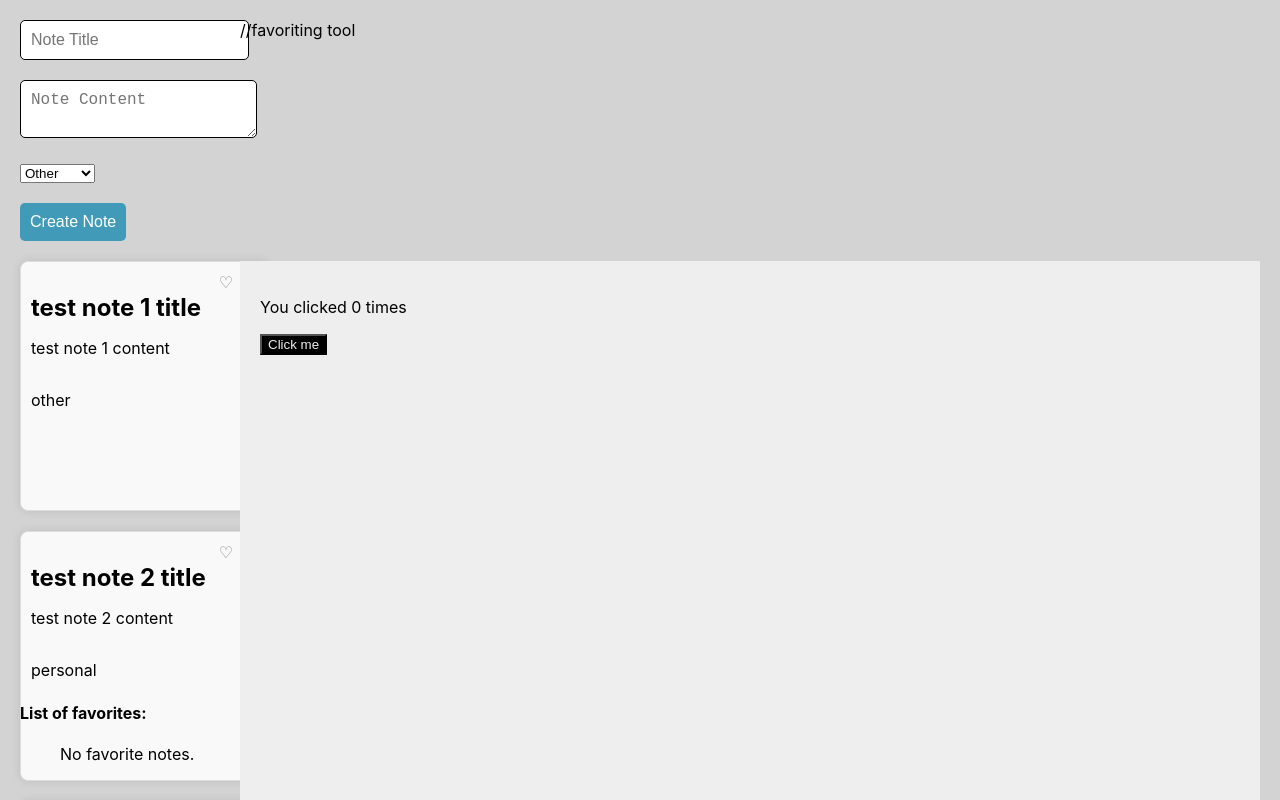
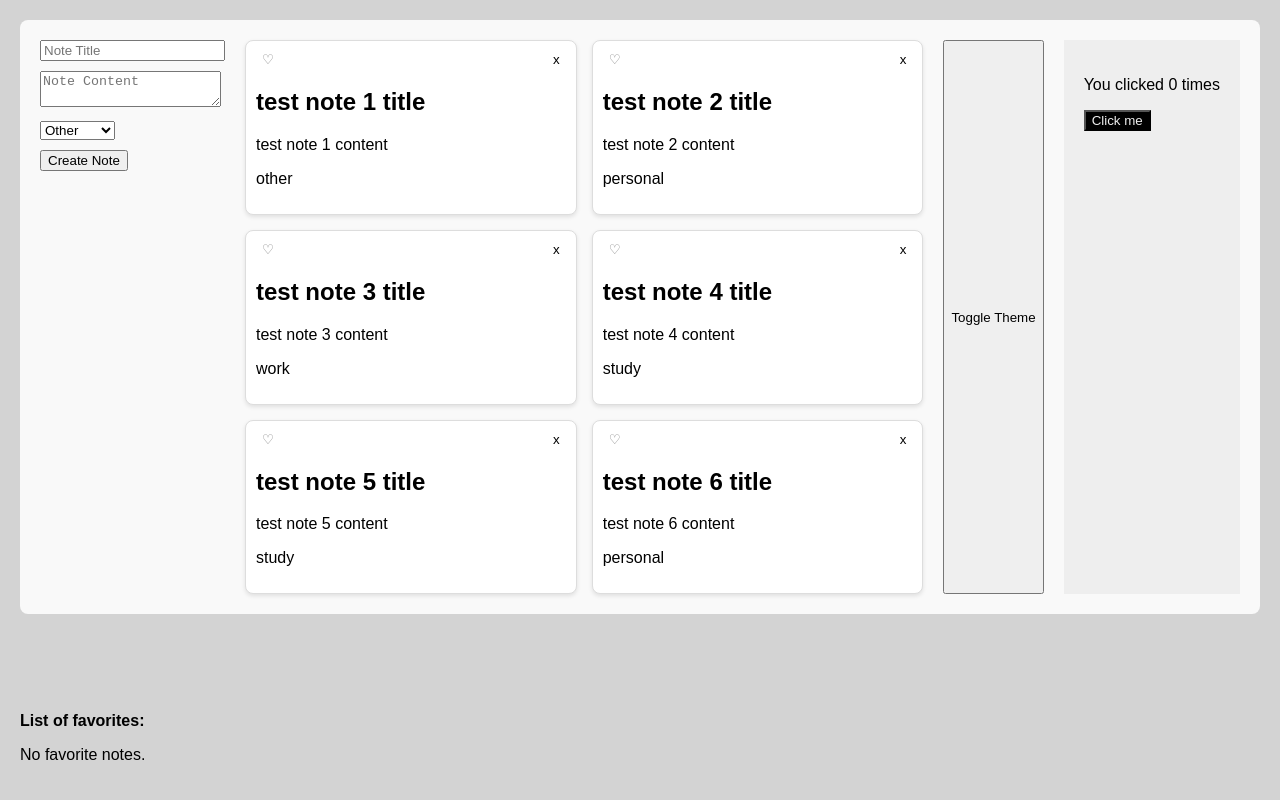
Before and after one commit to dhaDang/CSE-110-LAB-3, a React (Create React App) app in the folder my-app/: page / in a window 1280 px wide. Shown: the top 800 px of the page. Built offline with nearby package versions, Linux system fonts and the light colour scheme.

Commit message:
4.3.4 Exercise Done

```diff
--- a/my-app/src/App.css
+++ b/my-app/src/App.css
@@ -3,92 +3,125 @@ body {
   background-color: lightgrey;
 }
 
+/* App Container */
 .app-container {
-  grid-template-columns: 1fr;
+  display: flex;
+  gap: 20px;
+  padding: 20px;
+  font-family: Arial, sans-serif;
+  background: #f9f9f9;
+  border-radius: 8px;
 }
 
- @media (min-width: 600px) {
-  .app-container {
-    display: grid;
-    grid-template-columns: 200px 1fr;
-    gap: 20px;
-  }
+/* Left Panel Styling for Notes Creation */
+.note-panel {
+  width: 250px;
+  padding: 20px;
+  background: #ffffff;
+  border: 1px solid #ddd;
+  border-radius: 8px;
+  box-shadow: 0 4px 8px rgba(0, 0, 0, 0.1);
 }
 
+/* Note Form Styles */
+.note-form {
+  display: flex;
+  flex-direction: column;
+  gap: 10px;
+  margin-bottom: 20px;
+}
+
+.note-input,
+.note-select {
+  padding: 10px;
+  border: 1px solid #ddd;
+  border-radius: 5px;
+  font-size: 14px;
+  width: 100%;
+}
+
+.create-button {
+  padding: 10px;
+  border: none;
+  background-color: #007bff;
+  color: white;
+  cursor: pointer;
+  border-radius: 5px;
+}
+
+.create-button:hover {
+  background-color: #0056b3;
+}
+
+/* Notes Grid Styling */
 .notes-grid {
   display: grid;
   grid-template-columns: repeat(auto-fill, minmax(250px, 1fr));
-  grid-auto-rows: minmax(250px, auto);
-  gap: 20px;
+  gap: 15px;
+  flex: 1;
 }
 
+/* Individual Note Styles */
 .note-item {
-  display: flex;
-  flex-direction: column;
-  border: 1px solid #ccc;
-  padding: 10px;
-  border-radius: 5px;
-  background-color: #f9f9f9;
-  box-shadow: 0px 0px 10px rgba(0, 0, 0, 0.1);
-  cursor: pointer;
+  background: #fff;
+  border: 1px solid #ddd;
+  border-radius: 8px;
+  padding: 15px;
+  box-shadow: 0 2px 4px rgba(0, 0, 0, 0.1);
+  transition: box-shadow 0.2s ease;
+}
+
+.note-item:hover {
+  box-shadow: 0 4px 8px rgba(0, 0, 0, 0.15);
 }
 
 .notes-header {
   display: flex;
-  justify-content: flex-end;
+  justify-content: space-between;
+  margin-bottom: 10px;
 }
 
- .notes-header button {
-  font-size: 16px;
+.favorite-button,
+.delete-button {
+  border: none;
   background: transparent;
-  border: none;
-  cursor: pointer;
-  max-width: fit-content;
- }
-
- h2 {
-  margin: 0;
- }
-
- .note-form {
-  display: flex;
-  flex-direction: column;
-  gap: 20px;
- }
-
- textarea,
- input {
-  border-radius: 5px;
-  border: 1px solid black;
-  padding: 10px;
-  font-size: 16px;
- }
-
- .note-form button {
-  border-radius: 5px;
-  background-color: rgb(64, 154, 184);
-  border: none;
-  padding: 10px;
-  font-size: 16px;
-  color: white;
- }
-
- .note-form button:hover {
-  background-color: rgb(106, 175, 198);
+  font-size: 18px;
   cursor: pointer;
 }
 
- .edit-buttons {
-  display: flex;
-  justify-content: space-evenly;
-  gap: 5px;
+.favorite-button:hover {
+  color: red;
 }
 
- .edit-buttons button {
-  flex: 1;
+.delete-button:hover {
+  color: #ff6347;
 }
 
- .edit-buttons button:last-of-type {
-  background-color: rgb(220, 89, 89);
-  color: white;
+/* Editable Fields */
+.editable-field {
+  margin: 5px 0;
+  border-bottom: 1px dashed transparent;
 }
+
+.editable-field:focus {
+  border-bottom: 1px dashed #007bff;
+}
+
+/* Favorite List Styles */
+.favorites-list {
+  margin-top: 20px;
+}
+
+.favorites-list h4 {
+  margin-bottom: 10px;
+}
+
+.favorites-list ul {
+  list-style-type: none;
+  padding: 0;
+}
+
+.favorites-list li {
+  padding: 5px 0;
+  font-size: 14px;
+}
--- a/my-app/src/App.tsx
+++ b/my-app/src/App.tsx
@@ -3,7 +3,8 @@ import logo from './logo.svg';
 import './App.css';
 import { Label, Note } from "./types";
 import { dummyNotesList } from "./constants";
-import { ClickCounter} from "./hooksExercise";
+import ToggleTheme, { ClickCounter} from "./hooksExercise";
+
 
 function App() {
   const [notes,setNotes]=useState<Note[]>(dummyNotesList);
@@ -59,6 +60,10 @@ const createNoteHandler = (event: React.FormEvent<HTMLFormElement>) => {
     setSelectedNote(note);
   }
 
+  const deleteNote = (id: number) => {
+    setNotes(notes.filter(note=> note.id !==id));
+  };
+
   const favoriteNoteTitles = notes.filter(note => note.isFavorite).map(note=>note.title);
 
   return (
@@ -96,8 +101,6 @@ const createNoteHandler = (event: React.FormEvent<HTMLFormElement>) => {
 
     	<div><button type="submit">Create Note</button></div>
   	</form>
-
-      //favoriting tool
       <div className="notes-grid">
        {notes.map((note) => (
          <div
@@ -113,7 +116,15 @@ const createNoteHandler = (event: React.FormEvent<HTMLFormElement>) => {
                   {note.isFavorite ? '♥' : '♡'}
                 </span>
               </button>
-             <button>x</button>
+             <button
+              onClick={(e) => {
+                e.stopPropagation();
+                deleteNote(note.id);
+              }}
+                style = {{cursor:'pointer', border:'none', background:'transparent'}}
+                >
+                  x
+                  </button>
 
             </div>
 
@@ -150,7 +161,7 @@ const createNoteHandler = (event: React.FormEvent<HTMLFormElement>) => {
           ) : (<p>No favorite notes.</p>)}
         </ul>
      </div>
-     <ClickCounter/>
+     <ToggleTheme/>
    </div>
   );
 }
--- a/my-app/src/hooksExercise.tsx
+++ b/my-app/src/hooksExercise.tsx
@@ -1,7 +1,8 @@
 import React, { useState, useEffect, useContext} from 'react';
 import { ThemeContext, themes } from "./themeContext";
+import App from './App';
 
-function ToggleTheme() {
+export function ToggleTheme() {
   const [currentTheme, setCurrentTheme] = useState(themes.light);
 
   const toggleTheme = () => {
```
Lines whose indentation alone changed are shown as unchanged.
